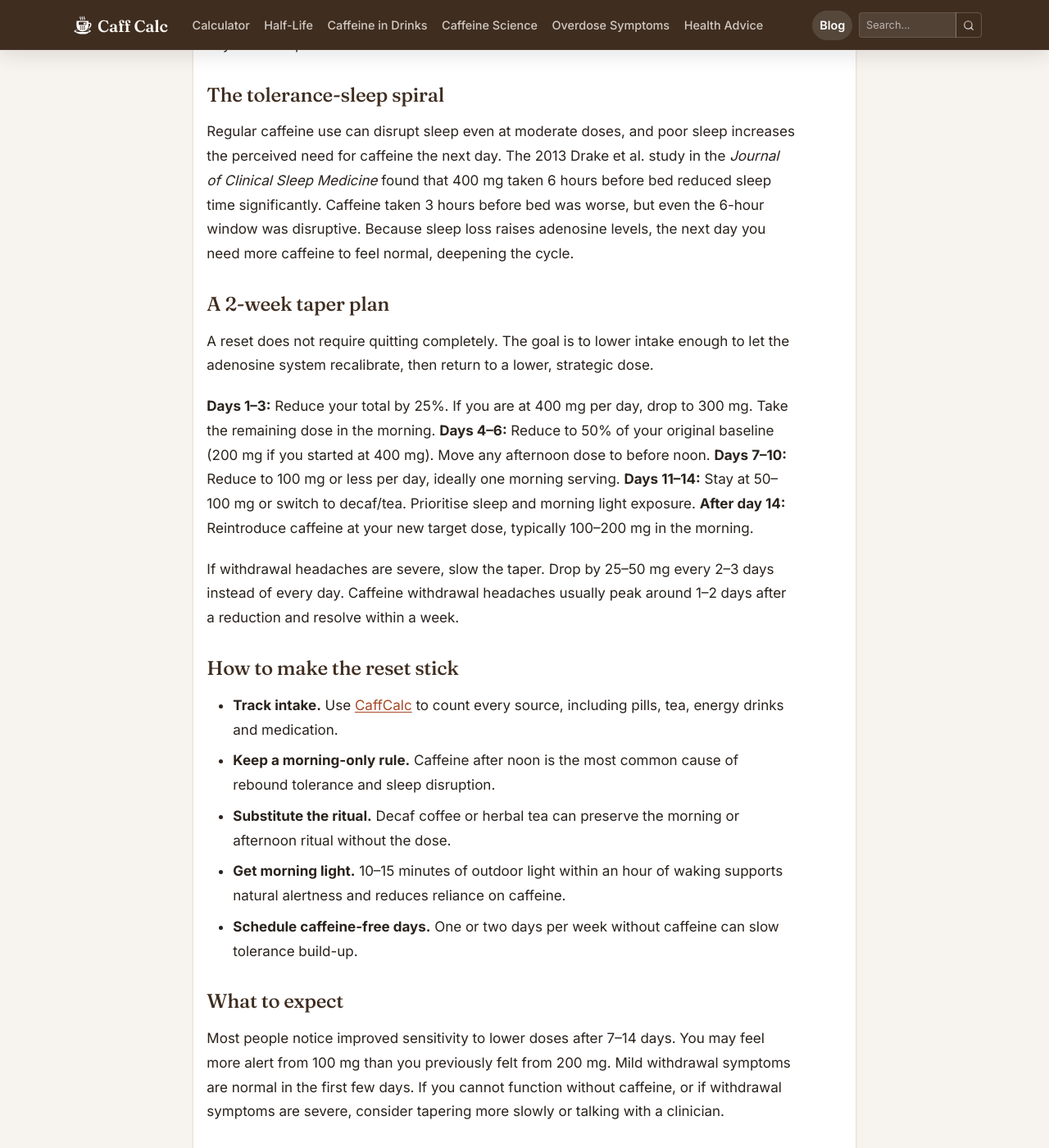
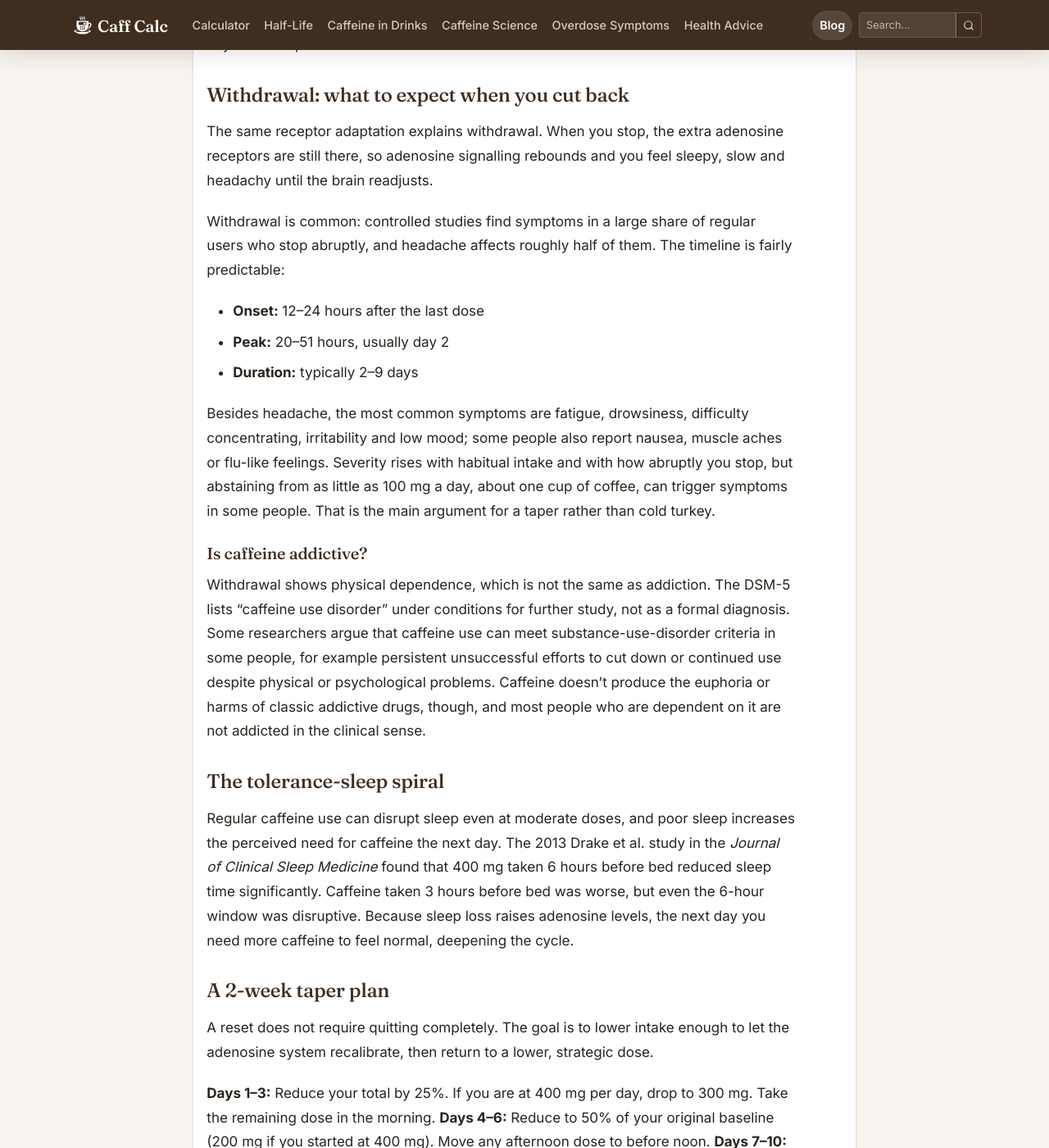
Before and after one commit to IUshakovsky/caff-calc, a Jekyll site: the page built from _posts/2025-10-08-caffeine-tolerance-reset-guide.md, in a window 1280 px wide and 1400 px high, scrolled down 993 px. Shown: the whole window at 82% size. Built offline with Jekyll 4.4.1, drawn with Linux system fonts in a browser that asks for light colours; comment, search, counter and statistics services are not loaded; some of the changed text lies outside the part shown.

Commit message:
oct 1.2: merge tolerance cluster into caffeine-tolerance-reset-guide
Moves the withdrawal timeline, symptoms, dependence vs addiction
(DSM-5) and coping tips from caffeine-addictive-withdrawal-symptoms,
with sources, and redirects its URLs. diet-coke and nodoz drink pages
now point their article at the target.

Co-Authored-By: Claude Opus 5.5 <noreply@anthropic.com>

```diff
--- a/_posts/2025-10-08-caffeine-tolerance-reset-guide.md
+++ b/_posts/2025-10-08-caffeine-tolerance-reset-guide.md
@@ -4,11 +4,15 @@ title: "Caffeine Tolerance: Why Your Coffee Stopped Working (And How to Fix It)"
 seo_title: "How to Reset Caffeine Tolerance (Without the Headache)"
 description: "Tolerance builds in 7-14 days. A 2-week taper plan that resets your caffeine sensitivity while keeping withdrawal headaches manageable."
 date: 2025-10-08 10:00:00 +0300
-tags: [caffeine, health, science, tolerance, coffee, alertness, productivity]
+last_modified_at: 2026-10-13
+tags: [caffeine, health, science, tolerance, coffee, alertness, productivity, addiction, withdrawal]
 excerpt: "Tolerance builds in 7-14 days. A 2-week taper plan that resets your caffeine sensitivity while keeping withdrawal headaches manageable."
 image: "/assets/images/blog/caff-tolerance-reset.jpg"
-redirect_from: /2025/10/08/caffeine-tolerance-reset-guide/
-drinks: [decaf-coffee, herbal-tea]
+redirect_from:
+  - /2025/10/08/caffeine-tolerance-reset-guide/
+  - /blog/caffeine-addictive-withdrawal-symptoms/
+  - /2025/11/07/caffeine-addictive-withdrawal-symptoms/
+drinks: [decaf-coffee, herbal-tea, green-tea]
 ---
 
 ## Why the same cup stops working
@@ -16,6 +20,22 @@ drinks: [decaf-coffee, herbal-tea]
 Caffeine blocks adenosine receptors in the brain. With regular daily use, the brain can upregulate adenosine receptors, meaning more receptors need to be blocked to produce the same subjective effect. This adaptation is the main mechanism behind caffeine tolerance, though the degree of tolerance varies by person and by outcome: tolerance develops more quickly to some effects, such as blood pressure, than to others, such as sleep disruption.
 
 A 1982 study in *Clinical Pharmacology & Therapeutics* showed that tolerance to caffeine's effects on blood pressure developed over several days of regular dosing. Other work shows that withdrawal symptoms, including headache and fatigue, can appear within 12–24 hours after stopping in habitual users. The good news is that tolerance reverses within days to a couple of weeks once intake is reduced.
+
+## Withdrawal: what to expect when you cut back
+
+The same receptor adaptation explains withdrawal. When you stop, the extra adenosine receptors are still there, so adenosine signalling rebounds and you feel sleepy, slow and headachy until the brain readjusts.
+
+Withdrawal is common: controlled studies find symptoms in a large share of regular users who stop abruptly, and headache affects roughly half of them. The timeline is fairly predictable:
+
+- **Onset:** 12–24 hours after the last dose
+- **Peak:** 20–51 hours, usually day 2
+- **Duration:** typically 2–9 days
+
+Besides headache, the most common symptoms are fatigue, drowsiness, difficulty concentrating, irritability and low mood; some people also report nausea, muscle aches or flu-like feelings. Severity rises with habitual intake and with how abruptly you stop, but abstaining from as little as 100 mg a day, about one cup of coffee, can trigger symptoms in some people. That is the main argument for a taper rather than cold turkey.
+
+### Is caffeine addictive?
+
+Withdrawal shows physical dependence, which is not the same as addiction. The DSM-5 lists "caffeine use disorder" under conditions for further study, not as a formal diagnosis. Some researchers argue that caffeine use can meet substance-use-disorder criteria in some people, for example persistent unsuccessful efforts to cut down or continued use despite physical or psychological problems. Caffeine doesn't produce the euphoria or harms of classic addictive drugs, though, and most people who are dependent on it are not addicted in the clinical sense.
 
 ## The tolerance-sleep spiral
 
@@ -40,15 +60,24 @@ If withdrawal headaches are severe, slow the taper. Drop by 25–50 mg every 2
 - **Substitute the ritual.** Decaf coffee or herbal tea can preserve the morning or afternoon ritual without the dose.
 - **Get morning light.** 10–15 minutes of outdoor light within an hour of waking supports natural alertness and reduces reliance on caffeine.
 - **Schedule caffeine-free days.** One or two days per week without caffeine can slow tolerance build-up.
+- **Swap gradually.** Replace one regular coffee with half-caf or decaf, then another a few days later, rather than cutting whole servings at once.
+- **Keep a rescue option.** If a withdrawal headache is debilitating, a small dose such as half a cup of coffee or a cup of green tea can blunt it. Use it as a short-term rescue, not a daily habit.
+- **Protect sleep and fluids.** Withdrawal fatigue is worse on short sleep, and dehydration makes headaches worse.
 
 ## What to expect
 
-Most people notice improved sensitivity to lower doses after 7–14 days. You may feel more alert from 100 mg than you previously felt from 200 mg. Mild withdrawal symptoms are normal in the first few days. If you cannot function without caffeine, or if withdrawal symptoms are severe, consider tapering more slowly or talking with a clinician.
+Most people notice improved sensitivity to lower doses after 7–14 days. You may feel more alert from 100 mg than you previously felt from 200 mg. Mild withdrawal symptoms are normal in the first few days. If you cannot function without caffeine, or if withdrawal symptoms are severe, last beyond two weeks or significantly impair work or daily life, consider tapering more slowly or talking with a clinician. That also applies if you have a migraine disorder or heart condition, or a very high daily intake, before you quit.
 
 ## Frequently Asked Questions
 
 **Q: How long does it take to reset caffeine tolerance?**
 Sensitivity often improves within 7–14 days of reduced intake. Full recalibration can take longer for heavy, long-term users.
+
+**Q: Is caffeine withdrawal dangerous?**
+It is usually uncomfortable but not dangerous. Symptoms typically start 12–24 hours after the last dose, peak around day 2 and fade within 2–9 days. Severe withdrawal needing medical care is uncommon.
+
+**Q: Does withdrawal mean I'm addicted?**
+Not necessarily. Withdrawal shows your body has adapted to regular caffeine (physical dependence). Addiction involves compulsive use despite harm, and "caffeine use disorder" is not yet a formal DSM-5 diagnosis.
 
 **Q: Will I get headaches if I taper?**
 Possibly. Headache is the most common withdrawal symptom. Tapering gradually reduces the severity. Staying hydrated and maintaining a regular sleep schedule also helps.
@@ -70,6 +99,11 @@ Scientific sources supporting this article:
 - [PubMed: Caffeine taken 0, 3, or 6 hours before bed disrupts sleep (2013)](https://pubmed.ncbi.nlm.nih.gov/24235903/)
 - [PubMed: Time course of tolerance to caffeine's effects on blood pressure](https://pubmed.ncbi.nlm.nih.gov/31900579/)
 - [PubMed: CYP1A2 polymorphisms and caffeine metabolism](https://pubmed.ncbi.nlm.nih.gov/29282363/)
+- [StatPearls (NCBI Bookshelf): Caffeine Withdrawal](https://www.ncbi.nlm.nih.gov/books/NBK430790/)
+- [PubMed: Caffeine physical dependence: a review](https://pubmed.ncbi.nlm.nih.gov/3131789/)
+- [PubMed: A critical review of caffeine withdrawal](https://pubmed.ncbi.nlm.nih.gov/15448977/)
+- [PubMed: Caffeine withdrawal symptoms and rate of metabolism](https://pubmed.ncbi.nlm.nih.gov/22282364/)
+- [PubMed Central: Caffeine overview](https://www.ncbi.nlm.nih.gov/pmc/articles/PMC7463906/)
 - [Sleep Foundation: Caffeine and Sleep](https://www.sleepfoundation.org/nutrition/caffeine-and-sleep)
 - [FDA: How much caffeine is too much?](https://www.fda.gov/consumers/consumer-updates/spilling-beans-how-much-caffeine-too-much)
 - [Mayo Clinic: Caffeine intake guidelines](https://www.mayoclinic.org/healthy-lifestyle/nutrition-and-healthy-eating/in-depth/caffeine/art-20045678)
```
Also changed, not shown: _caffeine_in/diet-coke.md (+1 -1 lines), _caffeine_in/nodoz-maximum-strength.md (+1 -1 lines), _posts/2025-11-02-caffeine-headaches-migraines.md (+1 -1 lines), _posts/2025-11-07-caffeine-addictive-withdrawal-symptoms.md (deleted, +0 -218 lines), _posts/2026-08-21-caffeine-hearing-risks.md (+1 -1 lines).
